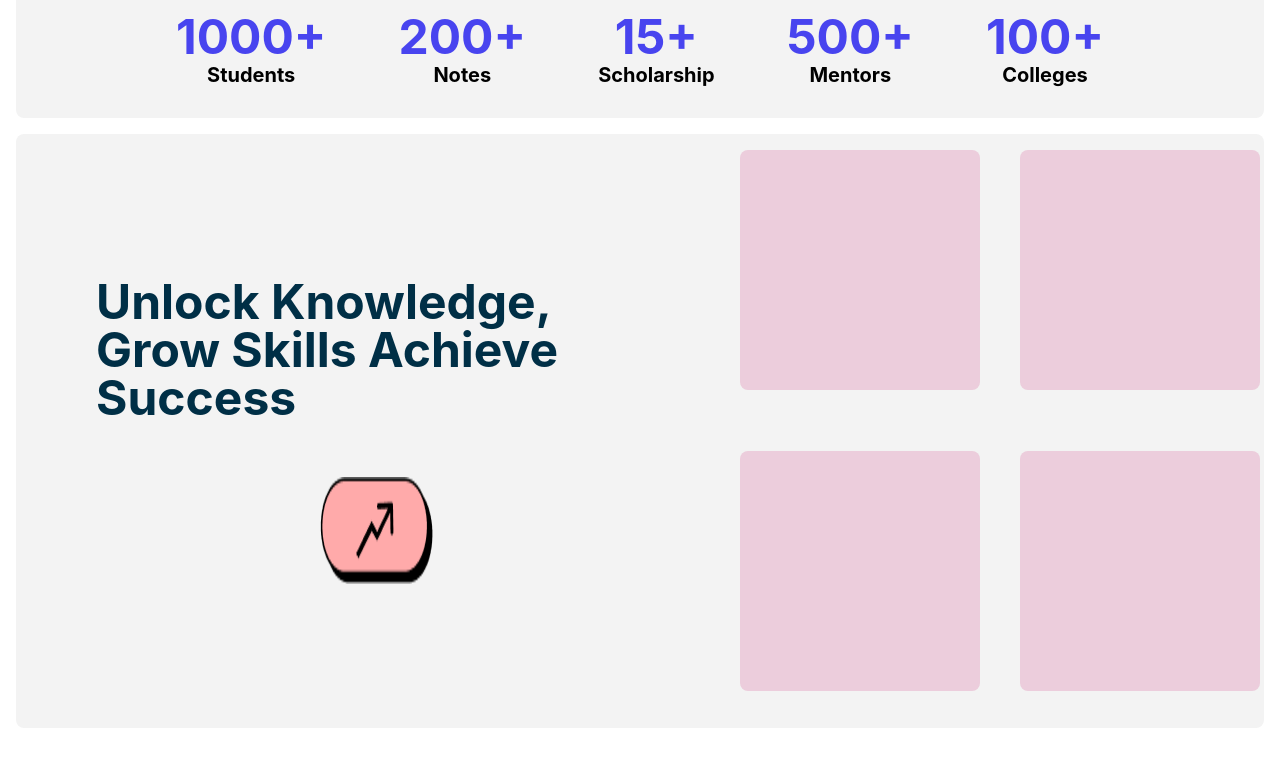
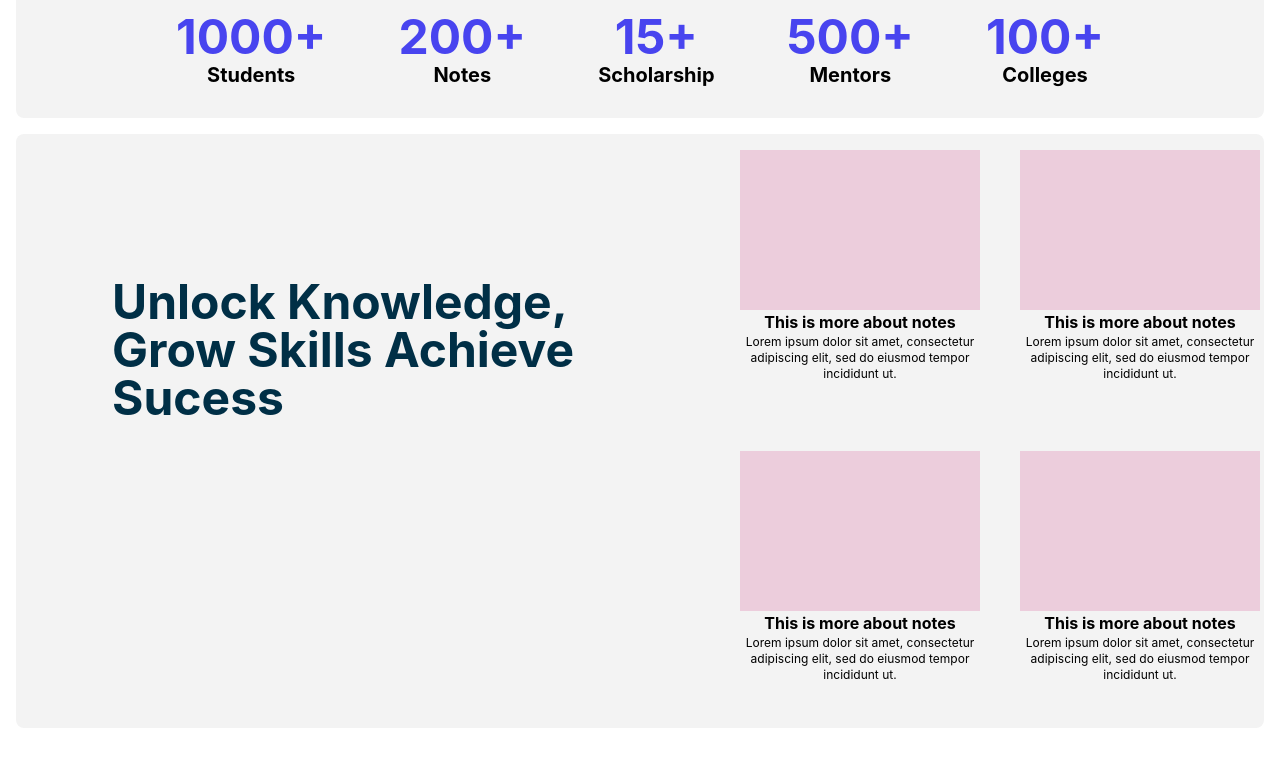
Before and after one commit to Harshsharmaa28/404-FOUND, a React (Create React App) app: page / in a window 1280 px wide. Shown: the part 800-1566 px from the top of the page. Built offline with nearby package versions, Linux system fonts and the light colour scheme.

Commit message:
small bugs fixed

```diff
--- a/src/components/Info/Info.jsx
+++ b/src/components/Info/Info.jsx
@@ -1,59 +1,75 @@
-import React from 'react'
-import { Growth } from '../../utils/Constant';
+import React from "react";
+import { Growth } from "../../utils/Constant";
+import Infodiv from "../Infodiv";
 
 const Info = () => {
   return (
-        <div className=' h-screen gap-4 px-4 flex flex-col'>
-            <div className=' rounded-lg h-[16rem] flex flex-col justify-center gap-6  bg-[#F3F3F3]'>
-                <div className='gap-5 flex justify-center'>
-                    <span className=' text-5xl font-bold text-[#002F46]'>Our</span>
-                    <span className=' h-[3rem] border-dotted border-2 px-6 py-2.5 border-black rounded-2xl bg-[#C9AE20]'>TRENDS</span>
+    <div className=" h-screen gap-4 px-4 flex flex-col">
+      <div className=" rounded-lg h-[16rem] flex flex-col justify-center gap-6  bg-[#F3F3F3]">
+        <div className="gap-5 flex justify-center">
+          <span className=" text-5xl font-bold text-[#002F46]">Our</span>
+          <span className=" h-[3rem] border-dotted border-2 px-6 py-2.5 border-black rounded-2xl bg-[#C9AE20]">
+            TRENDS
+          </span>
         </div>
-                <div className=' mt-2 flex justify-between px-40 text-xl'>
-                    <div className='items-center flex flex-col'>
-                        <span className=' text-5xl font-bold text-[#4844EF]'>1000+</span>
-                        <span className=' font-bold'>Students</span>
+        <div className=" mt-2 flex justify-between px-40 text-xl">
+          <div className="items-center flex flex-col">
+            <span className=" text-5xl font-bold text-[#4844EF]">1000+</span>
+            <span className=" font-bold">Students</span>
           </div>
-                    <div className=' items-center flex flex-col'>
-                        <span className=' text-5xl font-bold text-[#4844EF]'>200+</span>
-                        <span className=' font-bold'>Notes</span>
+          <div className=" items-center flex flex-col">
+            <span className=" text-5xl font-bold text-[#4844EF]">200+</span>
+            <span className=" font-bold">Notes</span>
           </div>
-                    <div className='items-center flex flex-col'>
-                        <span className=' text-5xl font-bold text-[#4844EF]'>15+</span>
-                        <span className=' font-bold'>Scholarship</span>
+          <div className="items-center flex flex-col">
+            <span className=" text-5xl font-bold text-[#4844EF]">15+</span>
+            <span className=" font-bold">Scholarship</span>
           </div>
-                    <div className='items-center flex flex-col'>
-                        <span className=' text-5xl font-bold text-[#4844EF]'>500+</span>
-                        <span className=' font-bold'>Mentors</span>
+          <div className="items-center flex flex-col">
+            <span className=" text-5xl font-bold text-[#4844EF]">500+</span>
+            <span className=" font-bold">Mentors</span>
           </div>
-                    <div className='items-center flex flex-col'>
-                        <span className=' text-5xl font-bold text-[#4844EF]'>100+</span>
-                        <span className=' font-bold'>Colleges</span>
+          <div className="items-center flex flex-col">
+            <span className=" text-5xl font-bold text-[#4844EF]">100+</span>
+            <span className=" font-bold">Colleges</span>
+          </div>
+        </div>
+        <div></div>
+      </div>
+      <div className="flex rounded-lg bg-[#F3F3F3] h-screen">
+        <div className=" flex justify-between">
+          {/* <div className="flex flex-wrap px-20 py-36 justify-center min-w-[45rem] max-w-[45rem] text-[#002F46] font-bold text-5xl">
+            Unlock Knowledge, Grow Skills Achieve Success
+            <img src={Growth} alt="" />
+          </div> */}
+          <div className="flex flex-wrap px-24 py-36 justify-center min-w-[45rem] max-w-[45rem] text-[#002F46] font-bold text-5xl">
+            Unlock Knowledge, Grow Skills Achieve Sucess
           </div>
 
-                </div>
-                <div>
+          <div className=" py-4 justify-center gap-10 flex flex-wrap">
+            <Infodiv />
+            <Infodiv />
+            <Infodiv />
+            <Infodiv />
 
+            {/* <div className=" rounded-lg w-[15rem] h-[15rem] ">
+              <div className=" h-2/3 w-full bg-[#ECCDDC] "></div>
+              <div className=" h-1/3 text-center w-full  ">
+                <h1 className=" font-bold ">This is more about notes</h1>
+                <p className=" text-xs ">
+                  Lorem ipsum dolor sit amet, consectetur adipiscing elit, sed
+                  do eiusmod tempor incididunt ut.
+                </p>
               </div>
             </div>
-            <div className='flex rounded-lg bg-[#F3F3F3] h-screen'>
-                <div className=' flex justify-between'>
-                    <div className='flex flex-wrap px-20 py-36 justify-center min-w-[45rem] max-w-[45rem] text-[#002F46] font-bold text-5xl'>Unlock Knowledge,
-                        Grow
-                        Skills
-                        Achieve Success
-                        <img src={Growth} alt="" />
-                    </div>
-                    <div className=' py-4 justify-center gap-10 flex flex-wrap'>
-                        <div className=' rounded-lg w-[15rem] h-[15rem] bg-[#ECCDDC]'></div>
-                        <div className=' rounded-lg w-[15rem] h-[15rem] bg-[#ECCDDC]'></div>
-                        <div className=' rounded-lg w-[15rem] h-[15rem] bg-[#ECCDDC]'></div>
-                        <div className=' rounded-lg w-[15rem] h-[15rem] bg-[#ECCDDC]'></div>
+            <div className=" rounded-lg w-[15rem] h-[15rem] bg-[#ECCDDC]"></div>
+            <div className=" rounded-lg w-[15rem] h-[15rem] bg-[#ECCDDC]"></div>
+            <div className=" rounded-lg w-[15rem] h-[15rem] bg-[#ECCDDC]"></div> */}
           </div>
         </div>
       </div>
     </div>
-    )
-}
+  );
+};
 
-export default Info
+export default Info;
--- /dev/null
+++ b/src/components/Infodiv.jsx
@@ -0,0 +1,18 @@
+import React from "react";
+
+const Infodiv = () => {
+  return (
+    <div className=" rounded-lg w-[15rem] h-[15rem] ">
+      <div className=" h-2/3 w-full bg-[#ECCDDC] "></div>
+      <div className=" h-1/3 text-center w-full  ">
+        <h1 className=" font-bold ">This is more about notes</h1>
+        <p className=" text-xs ">
+          Lorem ipsum dolor sit amet, consectetur adipiscing elit, sed do
+          eiusmod tempor incididunt ut.
+        </p>
+      </div>
+    </div>
+  );
+};
+
+export default Infodiv;
--- a/src/components/Navbar/Navbar.jsx
+++ b/src/components/Navbar/Navbar.jsx
@@ -1,9 +1,21 @@
-import React, { useEffect, useState } from "react";
+import React from "react";
 import { ArrowRight } from "lucide-react";
 import { Link } from "react-router-dom";
 import { Homeicon } from "../../utils/Constant";
+import { ToastContainer, toast } from "react-toastify";
+import "react-toastify/dist/ReactToastify.css";
 
 const Navbar = () => {
+  const user = localStorage.getItem("user");
+  const handleClick = () => {
+    // Display toast notification based on user state
+    if (user) {
+      toast.info("Already Logged In");
+    } else {
+      toast.info("Navigating To Logged In");
+    }
+  };
+
   const scrollToContact = () => {
     const contactSection = document.getElementById("contact");
     contactSection.scrollIntoView({ behavior: "smooth" });
@@ -37,7 +49,7 @@ const Navbar = () => {
         >
           Contact Us
         </div>
-        <Link to="/login">
+        <Link to={user ? "/" : "/login"} onClick={handleClick}>
           <button
             type="button"
             className=" flex rounded-md bg-black px-8 py-2 text-sm font-semibold text-white shadow-sm hover:bg-black/80 focus-visible:outline focus-visible:outline-2 focus-visible:outline-offset-2 focus-visible:outline-black"
@@ -47,6 +59,7 @@ const Navbar = () => {
           </button>
         </Link>
       </div>
+      <ToastContainer />
     </div>
   );
 };
--- a/src/pages/Auth/SignIn.jsx
+++ b/src/pages/Auth/SignIn.jsx
@@ -4,10 +4,12 @@ import { signInWithEmailAndPassword } from "firebase/auth";
 import { ToastContainer, toast } from "react-toastify";
 import "react-toastify/dist/ReactToastify.css";
 import { auth } from "./Firebase-config";
+import { useNavigate } from "react-router-dom";
 
 const SignIn = () => {
+  const navigate = useNavigate();
 
-  const [email, setEmail] = useState("");
+const [email, setEmail] = useState("");
   const [password, setPassword] = useState("");
 
   const handleSubmit = async (e) => {
@@ -19,6 +21,9 @@ const SignIn = () => {
       const result = await signInWithEmailAndPassword(auth, email, password);
       localStorage.setItem("user", JSON.stringify(result));
       toast.success("SignIn SucessFully");
+      setTimeout(() => {
+      navigate("/");
+    }, 2000);
     } catch (error) {
       toast.error("Sigin Failed");
     }
--- a/src/pages/Auth/Signup1.jsx
+++ b/src/pages/Auth/Signup1.jsx
@@ -5,11 +5,13 @@ import { auth, fireDB } from "./Firebase-config";
 import { ToastContainer, toast } from "react-toastify";
 import "react-toastify/dist/ReactToastify.css";
 import { Timestamp, addDoc, collection } from "firebase/firestore";
+import { useNavigate } from "react-router-dom";
 
 const Signup1 = () => {
   const [name, setName] = useState("");
   const [email, setEmail] = useState("");
   const [password, setPassword] = useState("");
+  const navigate = useNavigate();
 
   const handleSubmit = async (e) => {
     e.preventDefault();
@@ -31,6 +33,7 @@ const Signup1 = () => {
       setName("");
       setEmail("");
       setPassword("");
+      navigate("/signup2");
     } catch (error) {
       console.log(error);
     }
```
Also changed, not shown: src/pages/Auth/Signup2.jsx (+136 -11 lines). Lines whose indentation alone changed are shown as unchanged.
